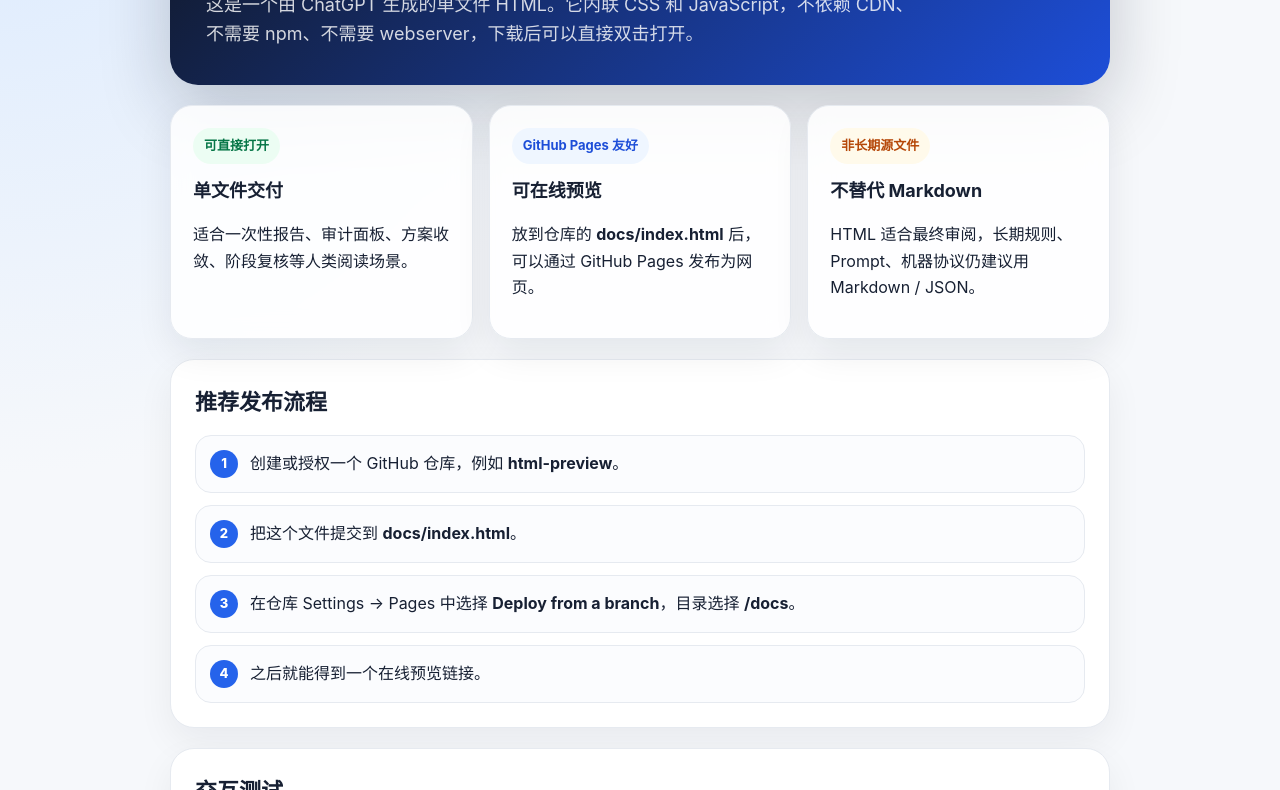
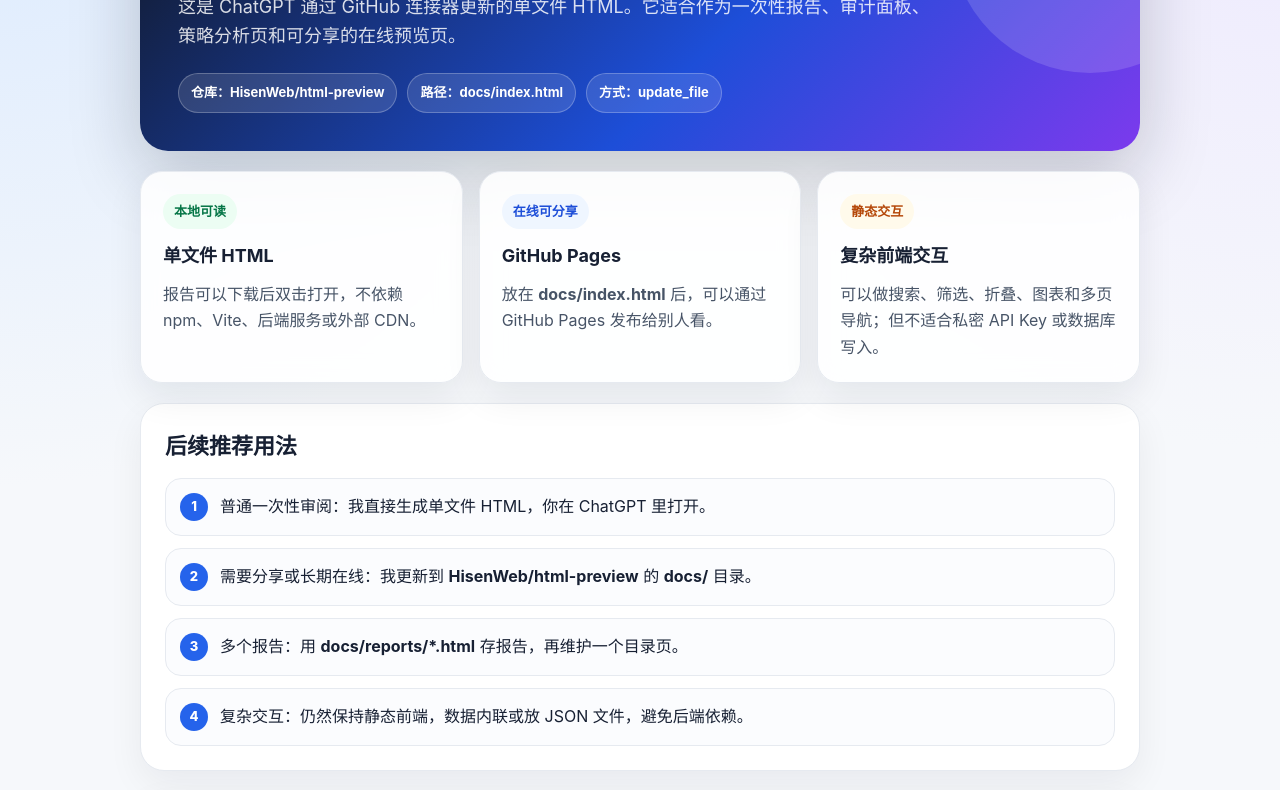
Before and after one commit to HisenWeb/html-preview, a plain HTML site: page docs/index.html in a window 1280 px wide. Shown: the part 165-955 px from the top of the page. Drawn offline with Linux system fonts and the light colour scheme.

Commit message:
update html preview test page

```diff
--- a/docs/index.html
+++ b/docs/index.html
@@ -12,6 +12,7 @@
       --muted: #667085;
       --line: #e6eaf0;
       --accent: #2563eb;
+      --accent2: #7c3aed;
       --ok: #16a34a;
       --warn: #d97706;
     }
@@ -19,52 +20,51 @@
     body {
       margin: 0;
       font-family: -apple-system, BlinkMacSystemFont, "Segoe UI", "PingFang SC", "Microsoft YaHei", sans-serif;
-      background: radial-gradient(circle at top left, #dbeafe 0, transparent 36%), var(--bg);
+      background: radial-gradient(circle at top left, #dbeafe 0, transparent 36%), radial-gradient(circle at top right, #ede9fe 0, transparent 34%), var(--bg);
       color: var(--text);
       line-height: 1.65;
     }
-    .shell {
-      max-width: 980px;
-      margin: 0 auto;
-      padding: 48px 20px 72px;
-    }
+    .shell { max-width: 1040px; margin: 0 auto; padding: 48px 20px 72px; }
     .hero {
-      background: linear-gradient(135deg, #111827, #1d4ed8);
+      background: linear-gradient(135deg, #111827, #1d4ed8 58%, #7c3aed);
       color: white;
       border-radius: 28px;
-      padding: 36px;
+      padding: 38px;
       box-shadow: 0 24px 70px rgba(15, 23, 42, .22);
+      position: relative;
+      overflow: hidden;
+    }
+    .hero::after {
+      content: "";
+      position: absolute;
+      width: 280px;
+      height: 280px;
+      right: -90px;
+      top: -90px;
+      border-radius: 999px;
+      background: rgba(255,255,255,.14);
     }
     .hero h1 {
+      position: relative;
       margin: 0 0 12px;
       font-size: clamp(30px, 5vw, 56px);
       letter-spacing: -.04em;
       line-height: 1.05;
     }
-    .hero p {
-      margin: 0;
-      max-width: 720px;
-      color: rgba(255,255,255,.82);
-      font-size: 18px;
-    }
-    .grid {
-      display: grid;
-      grid-template-columns: repeat(3, 1fr);
-      gap: 16px;
-      margin-top: 20px;
-    }
+    .hero p { position: relative; margin: 0; max-width: 760px; color: rgba(255,255,255,.84); font-size: 18px; }
+    .meta { display: flex; flex-wrap: wrap; gap: 10px; margin-top: 22px; position: relative; }
+    .pill { border: 1px solid rgba(255,255,255,.24); background: rgba(255,255,255,.12); color: white; border-radius: 999px; padding: 8px 12px; font-weight: 700; font-size: 13px; }
+    .grid { display: grid; grid-template-columns: repeat(3, 1fr); gap: 16px; margin-top: 20px; }
     .card {
-      background: rgba(255,255,255,.86);
+      background: rgba(255,255,255,.88);
       backdrop-filter: blur(12px);
       border: 1px solid var(--line);
       border-radius: 22px;
       padding: 22px;
       box-shadow: 0 14px 36px rgba(15, 23, 42, .08);
     }
-    .card h2 {
-      margin: 0 0 10px;
-      font-size: 18px;
-    }
+    .card h2 { margin: 0 0 10px; font-size: 18px; }
+    .card p { margin: 0; color: #475467; }
     .badge {
       display: inline-flex;
       align-items: center;
@@ -77,14 +77,8 @@
       color: #067647;
       margin-bottom: 12px;
     }
-    .badge.warn {
-      background: #fffaeb;
-      color: #b54708;
-    }
-    .badge.info {
-      background: #eff6ff;
-      color: #1d4ed8;
-    }
+    .badge.warn { background: #fffaeb; color: #b54708; }
+    .badge.info { background: #eff6ff; color: #1d4ed8; }
     .panel {
       margin-top: 20px;
       background: var(--card);
@@ -93,17 +87,8 @@
       padding: 24px;
       box-shadow: 0 14px 36px rgba(15, 23, 42, .06);
     }
-    .panel h2 {
-      margin: 0 0 14px;
-      font-size: 22px;
-    }
-    .steps {
-      display: grid;
-      gap: 12px;
-      margin: 0;
-      padding: 0;
-      list-style: none;
-    }
+    .panel h2 { margin: 0 0 14px; font-size: 22px; }
+    .steps { display: grid; gap: 12px; margin: 0; padding: 0; list-style: none; }
     .steps li {
       display: flex;
       gap: 12px;
@@ -124,6 +109,7 @@
       font-size: 13px;
       font-weight: 800;
     }
+    .toolbar { display: flex; flex-wrap: wrap; gap: 10px; margin-top: 14px; }
     button {
       border: 0;
       border-radius: 12px;
@@ -134,6 +120,7 @@
       cursor: pointer;
       box-shadow: 0 10px 22px rgba(37, 99, 235, .22);
     }
+    button.secondary { background: #111827; box-shadow: 0 10px 22px rgba(17,24,39,.18); }
     button:active { transform: translateY(1px); }
     .output {
       margin-top: 12px;
@@ -145,6 +132,7 @@
       font-size: 13px;
       word-break: break-all;
     }
+    .hidden { display: none; }
     @media (max-width: 760px) {
       .grid { grid-template-columns: 1fr; }
       .hero { padding: 28px; border-radius: 22px; }
@@ -155,51 +143,62 @@
 <body>
   <main class="shell">
     <section class="hero">
-      <h1>HTML 文档预览测试页</h1>
-      <p>这是一个由 ChatGPT 生成的单文件 HTML。它内联 CSS 和 JavaScript，不依赖 CDN、不需要 npm、不需要 webserver，下载后可以直接双击打开。</p>
+      <h1>GitHub Pages HTML 预览测试成功</h1>
+      <p>这是 ChatGPT 通过 GitHub 连接器更新的单文件 HTML。它适合作为一次性报告、审计面板、策略分析页和可分享的在线预览页。</p>
+      <div class="meta">
+        <span class="pill">仓库：HisenWeb/html-preview</span>
+        <span class="pill">路径：docs/index.html</span>
+        <span class="pill">方式：update_file</span>
+      </div>
     </section>
 
     <section class="grid">
       <article class="card">
-        <div class="badge">可直接打开</div>
-        <h2>单文件交付</h2>
-        <p>适合一次性报告、审计面板、方案收敛、阶段复核等人类阅读场景。</p>
+        <div class="badge">本地可读</div>
+        <h2>单文件 HTML</h2>
+        <p>报告可以下载后双击打开，不依赖 npm、Vite、后端服务或外部 CDN。</p>
       </article>
       <article class="card">
-        <div class="badge info">GitHub Pages 友好</div>
-        <h2>可在线预览</h2>
-        <p>放到仓库的 <strong>docs/index.html</strong> 后，可以通过 GitHub Pages 发布为网页。</p>
+        <div class="badge info">在线可分享</div>
+        <h2>GitHub Pages</h2>
+        <p>放在 <strong>docs/index.html</strong> 后，可以通过 GitHub Pages 发布给别人看。</p>
       </article>
       <article class="card">
-        <div class="badge warn">非长期源文件</div>
-        <h2>不替代 Markdown</h2>
-        <p>HTML 适合最终审阅，长期规则、Prompt、机器协议仍建议用 Markdown / JSON。</p>
+        <div class="badge warn">静态交互</div>
+        <h2>复杂前端交互</h2>
+        <p>可以做搜索、筛选、折叠、图表和多页导航；但不适合私密 API Key 或数据库写入。</p>
       </article>
     </section>
 
     <section class="panel">
-      <h2>推荐发布流程</h2>
+      <h2>后续推荐用法</h2>
       <ol class="steps">
-        <li><span class="num">1</span><span>创建或授权一个 GitHub 仓库，例如 <strong>html-preview</strong>。</span></li>
-        <li><span class="num">2</span><span>把这个文件提交到 <strong>docs/index.html</strong>。</span></li>
-        <li><span class="num">3</span><span>在仓库 Settings → Pages 中选择 <strong>Deploy from a branch</strong>，目录选择 <strong>/docs</strong>。</span></li>
-        <li><span class="num">4</span><span>之后就能得到一个在线预览链接。</span></li>
+        <li><span class="num">1</span><span>普通一次性审阅：我直接生成单文件 HTML，你在 ChatGPT 里打开。</span></li>
+        <li><span class="num">2</span><span>需要分享或长期在线：我更新到 <strong>HisenWeb/html-preview</strong> 的 <strong>docs/</strong> 目录。</span></li>
+        <li><span class="num">3</span><span>多个报告：用 <strong>docs/reports/*.html</strong> 存报告，再维护一个目录页。</span></li>
+        <li><span class="num">4</span><span>复杂交互：仍然保持静态前端，数据内联或放 JSON 文件，避免后端依赖。</span></li>
       </ol>
     </section>
 
     <section class="panel">
       <h2>交互测试</h2>
-      <p>点击按钮，确认本文件的内联 JavaScript 正常工作。</p>
-      <button id="testBtn">运行测试</button>
+      <p>点击按钮，确认在线 HTML 的内联 JavaScript 正常工作。</p>
+      <div class="toolbar">
+        <button id="testBtn">运行测试</button>
+        <button class="secondary" id="toggleBtn">展开/收起说明</button>
+      </div>
       <div class="output" id="output">等待测试...</div>
+      <div class="output hidden" id="details">说明：这个页面是静态 HTML，但仍然可以包含 CSS、JavaScript、搜索、筛选、折叠、图表等前端交互。</div>
     </section>
   </main>
 
   <script>
     document.getElementById('testBtn').addEventListener('click', function () {
       const now = new Date().toLocaleString('zh-CN');
-      document.getElementById('output').textContent =
-        'PASS: 单文件 HTML 已正常运行。测试时间：' + now;
+      document.getElementById('output').textContent = 'PASS: GitHub Pages 单文件 HTML 已正常运行。测试时间：' + now;
+    });
+    document.getElementById('toggleBtn').addEventListener('click', function () {
+      document.getElementById('details').classList.toggle('hidden');
     });
   </script>
 </body>
```
